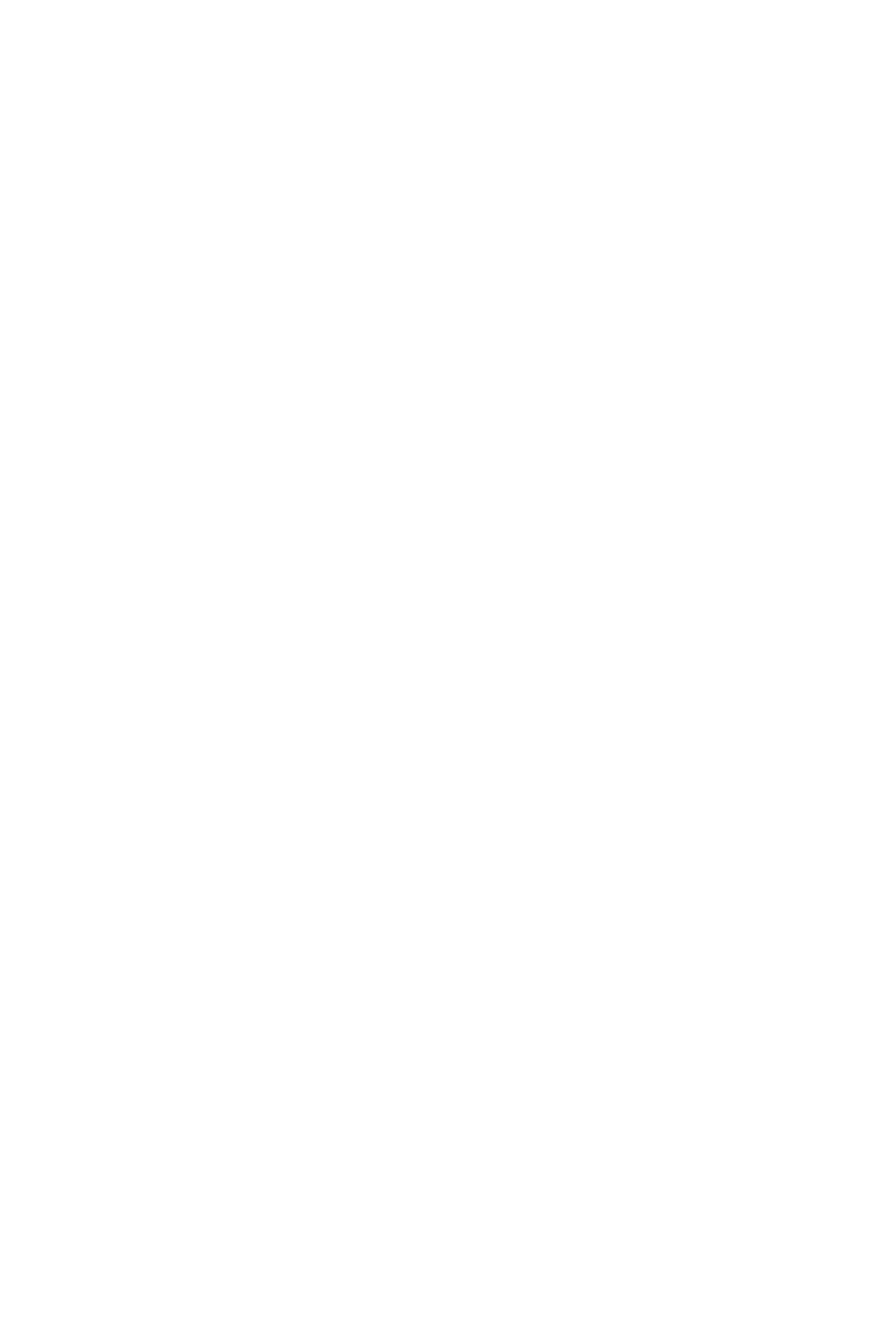
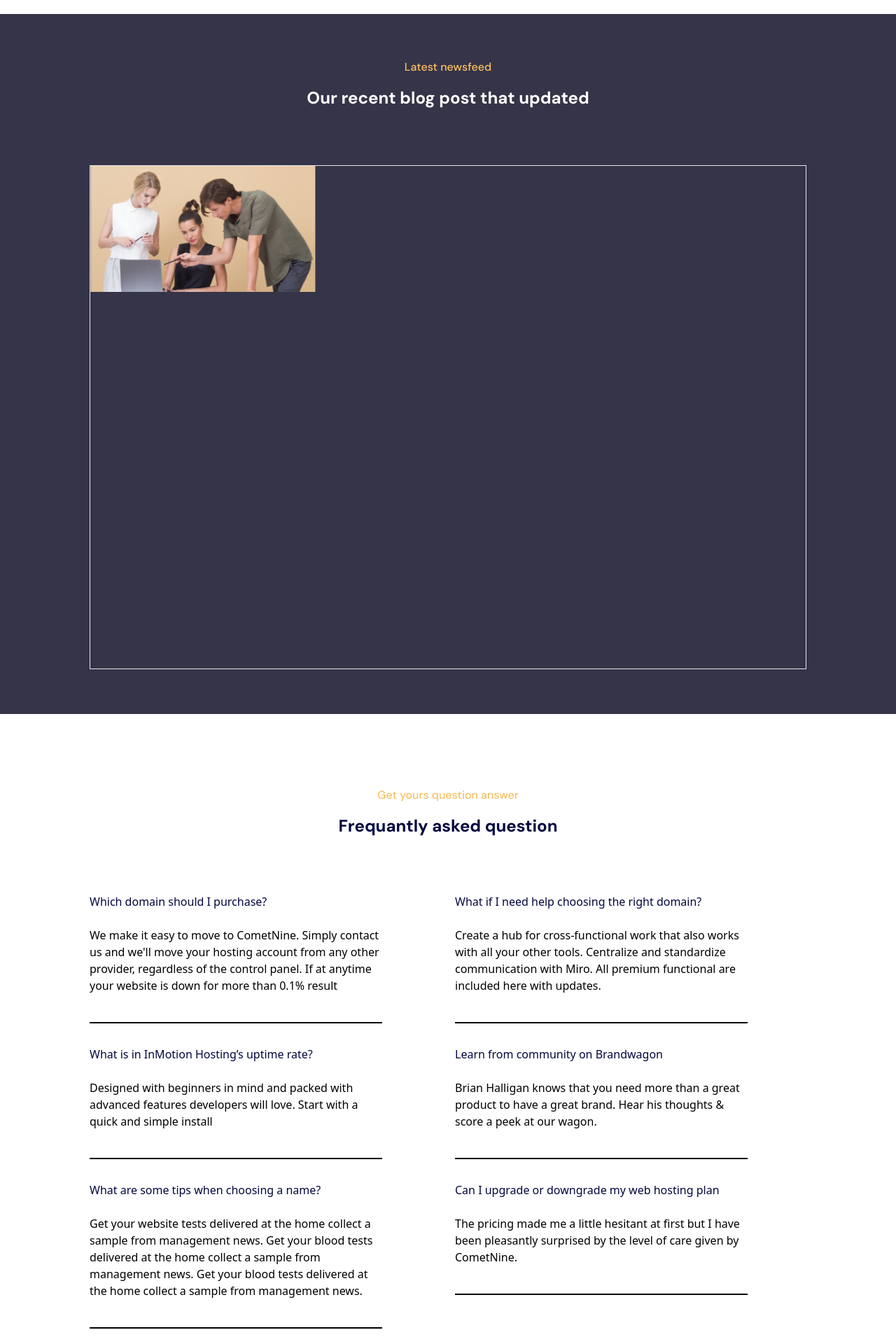
Before and after one commit to mikechibuzor/startup-landing-page, a Vue app: page / in a window 1280 px wide. Shown: the part 3980-5900 px from the top of the page at 70% size. Before the commit the page ends 4000 px from the top, so only its background shows below. Built offline with nearby package versions, Linux system fonts and the light colour scheme.

Commit message:
worked upto a point

```diff
--- a/src/App.vue
+++ b/src/App.vue
@@ -6,6 +6,8 @@
     <VideoCall />
     <FourthViewport />
     <OurClients />
+    <SixthViewport />
+    <SeventhViewport />
   </div>
 </template>
 
@@ -22,6 +24,10 @@ export default {
     FourthViewport: () =>
       import("./components/fourth-viewport/FourthViewport.vue"),
     OurClients: () => import("./components/our-clients/OurClients.vue"),
+    SixthViewport: () =>
+      import("./components/sixth-viewport/SixthViewport.vue"),
+    SeventhViewport: () =>
+      import("./components/seventh-viewport/SeventhViewport.vue"),
   },
 };
 </script>
--- /dev/null
+++ b/src/components/seventh-viewport/SeventhViewport.vue
@@ -0,0 +1,68 @@
+<template>
+  <div id="faq" class="wrapper viewport md:px-12 py-16 px-2 xl:px-32 mt-10">
+    <div class="up flex flex-col items-center justify-center">
+      <p class="font-medium font-dm-sans text-primary-yellow">
+        Get yours question answer
+      </p>
+      <h2 class="font-bold text-2xl text-primary-blue font-dm-sans mt-4">
+        Frequantly asked question
+      </h2>
+    </div>
+    <div class="down grid md:grid-cols-2 gap-x-5 gap-y-8 mt-20">
+      <SingleFaq v-for="faq in faqs" :key="faq.question" :faq-object="faq" />
+    </div>
+  </div>
+</template>
+
+<script>
+import SingleFaq from "./single-faq/SingleFaq.vue";
+export default {
+  components: {
+    singleFaq: () => import("./single-faq/SingleFaq.vue"),
+    SingleFaq,
+  },
+  data() {
+    return {
+      faqs: [
+        {
+          question: "Which domain should I purchase?",
+          answer:
+            "We make it easy to move to CometNine. Simply contact us and we'll move your hosting account from any other provider, regardless of the control panel. If at anytime your website is down for more than 0.1% result",
+        },
+        {
+          question: "What if I need help choosing the right domain?",
+          answer:
+            "Create a hub for cross-functional work that also works with all your other tools. Centralize and standardize communication with Miro. All premium functional are included here with updates.",
+        },
+        {
+          question: "What is in InMotion Hosting’s uptime rate?",
+          answer:
+            "Designed with beginners in mind and packed with advanced features developers will love. Start with a quick and simple install",
+        },
+        {
+          question: "Learn from community on Brandwagon",
+          answer:
+            "Brian Halligan knows that you need more than a great product to have a great brand. Hear his thoughts & score a peek at our wagon.",
+        },
+        {
+          question: "What are some tips when choosing a name?",
+          answer:
+            "Get your website tests delivered at the home collect a sample from management news. Get your blood tests delivered at the home collect a sample from management news. Get your blood tests delivered at the home collect a sample from management news.",
+        },
+        {
+          question: "Can I upgrade or downgrade my web hosting plan",
+          answer:
+            "The pricing made me a little hesitant at first but I have been pleasantly surprised by the level of care given by CometNine.",
+        },
+        {
+          question: "How do I upgrade the storage capacity of my hosting plan?",
+          answer:
+            "Stop your viewers from getting distracted. Publish videos to your own Channel and rest easy knowing viewers won’t be annoyed by ads or pulled down a rabbit hole of unrelated videos.",
+        },
+      ],
+    };
+  },
+};
+</script>
+
+<style></style>
--- /dev/null
+++ b/src/components/seventh-viewport/single-faq/SingleFaq.vue
@@ -0,0 +1,27 @@
+<template>
+  <div class="px-4 md:px-0 single-faq">
+    <h2 class="g:ltext-lg font-medium text-primary-blue mb-6">
+      {{ faqObject.question }}
+    </h2>
+    <p
+      class="leading-loose text-sm lg:text-base w-11/12 lg:w-10/12 border-b-2 border-black pb-10"
+    >
+      {{ faqObject.answer }}
+    </p>
+  </div>
+</template>
+
+<script>
+export default {
+  props: {
+    faqObject: {
+      type: String,
+      default: () => {
+        () => {};
+      },
+    },
+  },
+};
+</script>
+
+<style></style>
--- /dev/null
+++ b/src/components/sixth-viewport/SixthViewport.vue
@@ -0,0 +1,52 @@
+<template>
+  <div id="blog" class="wrapper viewport md:px-12 py-16 px-2 xl:px-32">
+    <div class="up flex flex-col items-center justify-center">
+      <p class="font-medium font-dm-sans text-primary-yellow">
+        Latest newsfeed
+      </p>
+      <h2 class="font-bold text-2xl text-white font-dm-sans mt-4">
+        Our recent blog post that updated
+      </h2>
+    </div>
+    <div class="down h-height90 border mt-20">
+      <div class="courses">
+        <div class="course-1 h-full">
+          <div class="image">
+            <img
+              src="../../assets/images/course-image1.png"
+              class="object-cover h-full w-full"
+              alt="course-image1"
+            />
+          </div>
+          <div class="learn-more-text"></div>
+        </div>
+      </div>
+    </div>
+  </div>
+</template>
+
+<script>
+export default {};
+</script>
+
+<style scoped>
+.wrapper {
+  background-color: #353448;
+}
+.courses {
+  display: grid;
+  grid-gap: 1rem;
+  grid-template-columns: repeat(1fr, 12);
+  grid-template-areas: "course-1 . . . . . . . . . . .";
+}
+.course-1 {
+  grid-area: course-1;
+}
+
+.image {
+  height: 70%;
+}
+.leaarn-more-text {
+  height: 30%;
+}
+</style>
```
Also changed, not shown: src/assets/images/course-image1.png (added).
